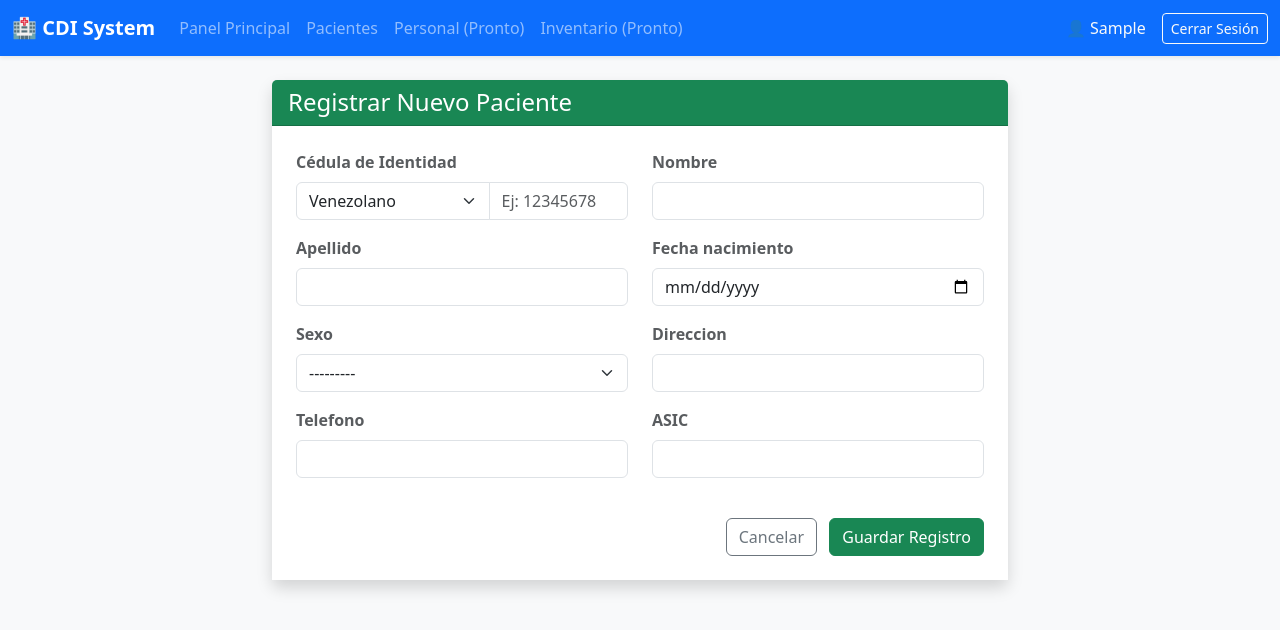
After one commit to yedrueda/djangoPractica, a Django app: page /pacientes/nuevo/ in a window 1280 px wide. The commit adds this page. Shown: the top 630 px of the page. Run offline with Django 5.2, Linux system fonts and the light colour scheme; the visitor is signed in with stand-in values (Sample User, id 1).

Commit message:
crear pacientes y lista de pacientes creados

```diff
--- a/config/settings.py
+++ b/config/settings.py
@@ -125,3 +125,7 @@ USE_TZ = True
 
 STATIC_URL = 'static/'
 STATIC_ROOT = os.path.join(BASE_DIR, 'staticfiles')
+
+LOGIN_REDIRECT_URL = 'inicio'
+LOGOUT_REDIRECT_URL = 'login'
+LOGIN_URL = 'login'
--- /dev/null
+++ b/gestion_cdi/forms.py
@@ -0,0 +1,18 @@
+from django import forms
+from .models import Paciente
+
+class PacienteForm(forms.ModelForm):
+    class Meta:
+        model = Paciente
+        fields = '__all__' # Trae todos los campos del modelo
+        widgets = {
+            'tipo_cedula': forms.Select(attrs={'class': 'form-select', 'style': 'width: 80px; border-top-right-radius: 0; border-bottom-right-radius: 0;'}),
+            'cedula': forms.NumberInput(attrs={'class': 'form-control', 'placeholder': 'Ej: 12345678'}),
+            'nombre': forms.TextInput(attrs={'class': 'form-control'}),
+            'apellido': forms.TextInput(attrs={'class': 'form-control'}),
+            'fecha_nacimiento': forms.DateInput(attrs={'class': 'form-control', 'type': 'date'}),
+            'sexo': forms.Select(attrs={'class': 'form-select'}),
+            'direccion': forms.TextInput(attrs={'class': 'form-control'}),
+            'telefono': forms.TextInput(attrs={'class': 'form-control'}),
+            'asic': forms.TextInput(attrs={'class': 'form-control'}),
+        }
--- a/gestion_cdi/models.py
+++ b/gestion_cdi/models.py
@@ -3,6 +3,8 @@ from django.contrib.auth.models import User
 
 # --- 1. EJE DE PERSONAL ---
 class PersonalCDI(models.Model):
+    TIPO_DOC = [('V', 'Venezolano'), ('E', 'Extranjero')]
+    tipo_cedula = models.CharField(max_length=1, choices=TIPO_DOC, default='V') # <-- NUEVO CAMPO
     cedula = models.IntegerField(primary_key=True)
     nombre = models.CharField(max_length=100)
     apellido = models.CharField(max_length=100)
@@ -24,6 +26,8 @@ class PersonalCDI(models.Model):
 
 # --- 2. EJE PACIENTES ---
 class Paciente(models.Model):
+    TIPO_DOC = [('V', 'Venezolano'), ('E', 'Extranjero')]
+    tipo_cedula = models.CharField(max_length=1, choices=TIPO_DOC, default='V') # <-- NUEVO CAMPO
     cedula = models.IntegerField(primary_key=True)
     nombre = models.CharField(max_length=100)
     apellido = models.CharField(max_length=100)
--- /dev/null
+++ b/gestion_cdi/templates/gestion_cdi/base.html
@@ -0,0 +1,52 @@
+<!DOCTYPE html>
+<html lang="es">
+<head>
+    <meta charset="UTF-8">
+    <title>{% block titulo %}Sistema CDI{% endblock %}</title>
+    <link href="https://cdn.jsdelivr.net/npm/bootstrap@5.3.0/dist/css/bootstrap.min.css" rel="stylesheet">
+    <script src="https://cdn.jsdelivr.net/npm/bootstrap@5.3.0/dist/js/bootstrap.bundle.min.js"></script>
+</head>
+<body class="bg-light">
+
+    <nav class="navbar navbar-expand-lg navbar-dark bg-primary shadow-sm mb-4">
+        <div class="container-fluid">
+            <a class="navbar-brand fw-bold" href="{% url 'inicio' %}">🏥 CDI System</a>
+
+            <button class="navbar-toggler" type="button" data-bs-toggle="collapse" data-bs-target="#navbarNav">
+                <span class="navbar-toggler-icon"></span>
+            </button>
+
+            <div class="collapse navbar-collapse" id="navbarNav">
+                <ul class="navbar-nav me-auto mb-2 mb-lg-0">
+                    <li class="nav-item">
+                        <a class="nav-link" href="{% url 'inicio' %}">Panel Principal</a>
+                    </li>
+                    <li class="nav-item">
+                        <a class="nav-link" href="{% url 'lista_pacientes' %}">Pacientes</a>
+                    </li>
+                    <li class="nav-item">
+                        <a class="nav-link" href="#">Personal (Pronto)</a>
+                    </li>
+                    <li class="nav-item">
+                        <a class="nav-link" href="#">Inventario (Pronto)</a>
+                    </li>
+                </ul>
+
+                <div class="d-flex align-items-center">
+                    <span class="text-light me-3 fw-medium">👤 {{ request.user.username|title }}</span>
+                    <form action="{% url 'logout' %}" method="post" class="m-0">
+                        {% csrf_token %}
+                        <button type="submit" class="btn btn-sm btn-outline-light">Cerrar Sesión</button>
+                    </form>
+                </div>
+            </div>
+        </div>
+    </nav>
+
+    <div class="container">
+        {% block contenido %}
+        {% endblock %}
+    </div>
+
+</body>
+</html>
--- /dev/null
+++ b/gestion_cdi/templates/gestion_cdi/crear_paciente.html
@@ -0,0 +1,45 @@
+{% extends 'gestion_cdi/base.html' %}
+
+{% block titulo %}Nuevo Paciente{% endblock %}
+
+{% block contenido %}
+<div class="row justify-content-center">
+    <div class="col-md-8">
+        <div class="card shadow border-0">
+            <div class="card-header bg-success text-white">
+                <h4 class="mb-0">Registrar Nuevo Paciente</h4>
+            </div>
+            <div class="card-body bg-white p-4">
+                <form method="post">
+    {% csrf_token %}
+    <div class="row">
+        <div class="col-md-6 mb-3">
+            <label class="form-label text-muted fw-bold">Cédula de Identidad</label>
+            <div class="input-group">
+                {{ form.tipo_cedula }}
+                {{ form.cedula }}
+            </div>
+            {% if form.cedula.errors %}<small class="text-danger">{{ form.cedula.errors }}</small>{% endif %}
+        </div>
+
+        {% for field in form %}
+            {% if field.name != 'cedula' and field.name != 'tipo_cedula' %}
+                <div class="col-md-6 mb-3">
+                    <label class="form-label text-muted fw-bold">{{ field.label }}</label>
+                    {{ field }}
+                    {% if field.errors %}<small class="text-danger">{{ field.errors }}</small>{% endif %}
+                </div>
+            {% endif %}
+        {% endfor %}
+    </div>
+
+    <div class="mt-4 text-end">
+        <a href="{% url 'lista_pacientes' %}" class="btn btn-outline-secondary me-2">Cancelar</a>
+        <button type="submit" class="btn btn-success">Guardar Registro</button>
+    </div>
+</form>
+            </div>
+        </div>
+    </div>
+</div>
+{% endblock %}
--- a/gestion_cdi/urls.py
+++ b/gestion_cdi/urls.py
@@ -1,6 +1,16 @@
 from django.urls import path
+from django.contrib.auth import views as auth_views
 from . import views
 
 urlpatterns = [
-    path('', views.inicio, name='inicio'), # Ruta para la página de inicio del CDI
+    #ruta del  login
+    path('login/', auth_views.LoginView.as_view(template_name='gestion_cdi/login.html'), name='login'),
+    #ruta del logout
+    path('logout/', auth_views.LogoutView.as_view(), name='logout'),
+    # Ruta para la página de inicio del CDI
+    path('', views.inicio, name='inicio'),
+
+    # Rutas para la gestión de pacientes
+    path('pacientes/', views.lista_pacientes, name='lista_pacientes'),
+    path('pacientes/nuevo/', views.crear_paciente, name='crear_paciente'),
 ]
--- a/gestion_cdi/views.py
+++ b/gestion_cdi/views.py
@@ -1,6 +1,10 @@
 from django.shortcuts import render
+from django.contrib.auth.decorators import login_required
 from .models import Paciente, PersonalCDI, InventarioEquipo
+from .forms import PacienteForm
 
+
+@login_required
 def inicio(request):
     # Aquí contamos cuántos registros hay para mostrarlos en la pantalla
     total_pacientes = Paciente.objects.count()
@@ -14,3 +18,21 @@ def inicio(request):
     }
 
     return render(request, 'gestion_cdi/inicio.html', contexto)
+
+# Vista para listar pacientes
+@login_required
+def lista_pacientes(request):
+    pacientes = Paciente.objects.all().order_by('-fecha_registro')  # Ordenamos por fecha de registro, el más reciente primero
+    return render(request, 'gestion_cdi/lista_pacientes.html', {'pacientes': pacientes})
+
+# Vista para agregar un nuevo paciente
+@login_required
+def crear_paciente(request):
+    if request.method == 'POST':
+        form = PacienteForm(request.POST)
+        if form.is_valid():
+            form.save()
+            return render(request, 'gestion_cdi/crear_paciente.html', {'form': PacienteForm(), 'success': True})
+    else:
+        form = PacienteForm()
+    return render(request, 'gestion_cdi/crear_paciente.html', {'form': form})
```
Also changed, not shown: gestion_cdi/templates/gestion_cdi/inicio.html (+11 -22 lines), gestion_cdi/templates/gestion_cdi/lista_pacientes.html (added, +44 -0 lines), gestion_cdi/templates/gestion_cdi/login.html (added, +45 -0 lines), gestion_cdi/migrations/0002_paciente_tipo_cedula_personalcdi_tipo_cedula.py (added).
